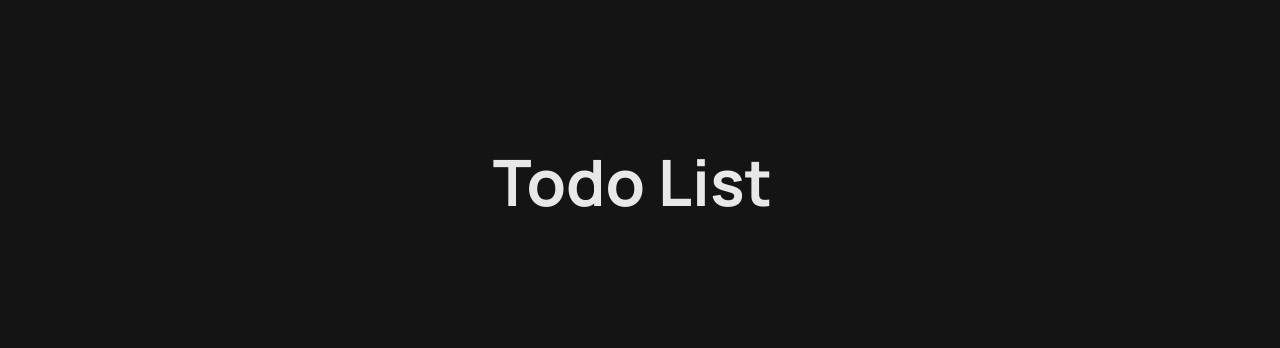
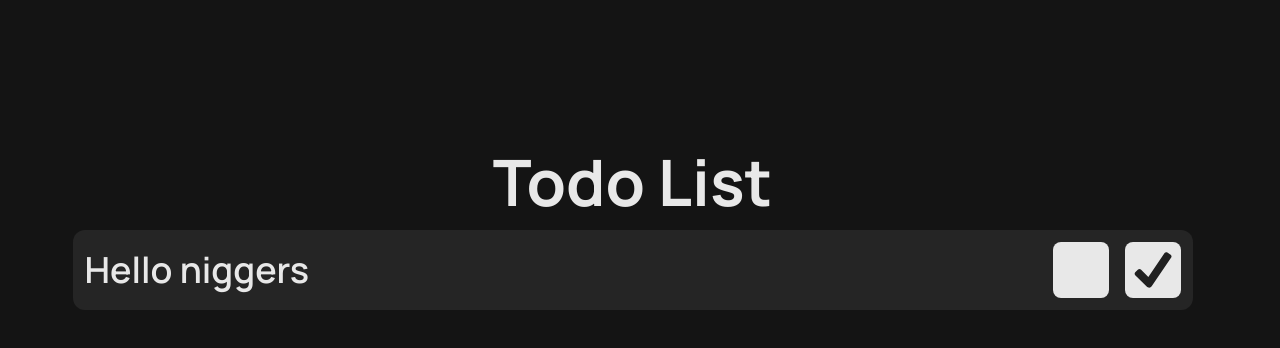
Before and after one commit to SockRat1/simpletodo, a React (Vite) app: page / in a window 1280 px wide. Shown: the top 348 px of the page. Built offline with nearby package versions, Linux system fonts and the light colour scheme.

Commit message:
style item and made little of style when it completted

```diff
--- a/src/App.jsx
+++ b/src/App.jsx
@@ -4,10 +4,10 @@ import TodoList from "./components/TodoList";
 
 function App() {
   return (
-    <>
+    <div className={styles.app}>
       <TodoHeader className={styles.todoheader}></TodoHeader>
       <TodoList></TodoList>
-    </>
+    </div>
   );
 }
 
--- a/src/App.module.css
+++ b/src/App.module.css
@@ -12,5 +12,10 @@ body {
 
 .todoheader {
   color: #e8e8e8;
-  @apply text-[4rem] w-[50vw] font-bold h-[66.6vh] text-center;
+  @apply text-[4rem] font-bold text-center;
 }
+
+.app {
+  height: 66.6vh;
+  width: 70rem;
+}
--- a/src/components/TodoButton.jsx
+++ b/src/components/TodoButton.jsx
@@ -1,3 +1,11 @@
-function TodoButton() {}
+import styles from "./TodoButton.module.css";
+
+function TodoButton({ children, onClick }) {
+  return (
+    <div onClick={onClick} className={styles.btn}>
+      {children}
+    </div>
+  );
+}
 
 export default TodoButton;
--- /dev/null
+++ b/src/components/TodoButton.module.css
@@ -0,0 +1,14 @@
+.btn {
+  background-color: #e8e8e8;
+  height: 3.5rem;
+  width: 3.5rem;
+  border-radius: 0.5rem;
+  cursor: pointer;
+  padding: 0.25rem;
+}
+.btn:hover {
+  background-color: #d1d1d1;
+}
+.btn:active {
+  background-color: #c0c0c0;
+}
--- a/src/components/TodoItem.jsx
+++ b/src/components/TodoItem.jsx
@@ -1,3 +1,34 @@
-function TodoItem() {}
+import { useState } from "react";
+import TodoButton from "./TodoButton";
+import styles from "./TodoItem.module.css";
+function TodoItem() {
+  const [isChecked, setChecked] = useState(false);
+
+  function checkHandler() {
+    setChecked(!isChecked);
+  }
+
+  return (
+    <div className={styles.item + " " + (isChecked && styles.checked)}>
+      <p className={styles.text + " " + (isChecked && styles.strike)}>
+        Hello niggers
+      </p>
+      <div className={styles.buttons}>
+        <TodoButton></TodoButton>
+        <TodoButton onClick={checkHandler}>
+          <svg
+            xmlns="http://www.w3.org/2000/svg"
+            x="0px"
+            y="0px"
+            viewBox="0 0 26 26"
+            className={styles.check}
+          >
+            <path d="M 22.566406 4.730469 L 20.773438 3.511719 C 20.277344 3.175781 19.597656 3.304688 19.265625 3.796875 L 10.476563 16.757813 L 6.4375 12.71875 C 6.015625 12.296875 5.328125 12.296875 4.90625 12.71875 L 3.371094 14.253906 C 2.949219 14.675781 2.949219 15.363281 3.371094 15.789063 L 9.582031 22 C 9.929688 22.347656 10.476563 22.613281 10.96875 22.613281 C 11.460938 22.613281 11.957031 22.304688 12.277344 21.839844 L 22.855469 6.234375 C 23.191406 5.742188 23.0625 5.066406 22.566406 4.730469 Z"></path>
+          </svg>
+        </TodoButton>
+      </div>
+    </div>
+  );
+}
 
 export default TodoItem;
--- /dev/null
+++ b/src/components/TodoItem.module.css
@@ -0,0 +1,47 @@
+.item {
+  width: 100%;
+  height: 5rem;
+  background-color: #252525;
+  padding: 0.75rem;
+  display: flex;
+  justify-content: space-between;
+  align-items: center;
+  border-radius: 0.75rem;
+}
+.text {
+  color: #e8e8e8;
+  font-weight: 600;
+  font-size: 2.25rem;
+  position: relative;
+  display: inline-block;
+}
+.buttons {
+  display: flex;
+  gap: 1rem;
+}
+.check {
+  width: 3rem;
+  height: 3rem;
+  fill: #202020;
+}
+.checked {
+  opacity: 30%;
+}
+.text.strike::after {
+  opacity: 1;
+  transition: opacity 0.3s ease;
+}
+
+.text::after {
+  content: "";
+  position: absolute;
+  left: 0;
+  right: 0;
+  top: 55%;
+  height: 3px;
+  background-color: #e8e8e8;
+  transform: translateY(-50%);
+  pointer-events: none;
+  opacity: 0;
+  transition: opacity 0.3s ease;
+}
--- a/src/components/TodoList.jsx
+++ b/src/components/TodoList.jsx
@@ -1,3 +1,11 @@
-function Todolist() {}
+import TodoItem from "./TodoItem";
+
+function Todolist() {
+  return (
+    <>
+      <TodoItem></TodoItem>
+    </>
+  );
+}
 
 export default Todolist;
```
